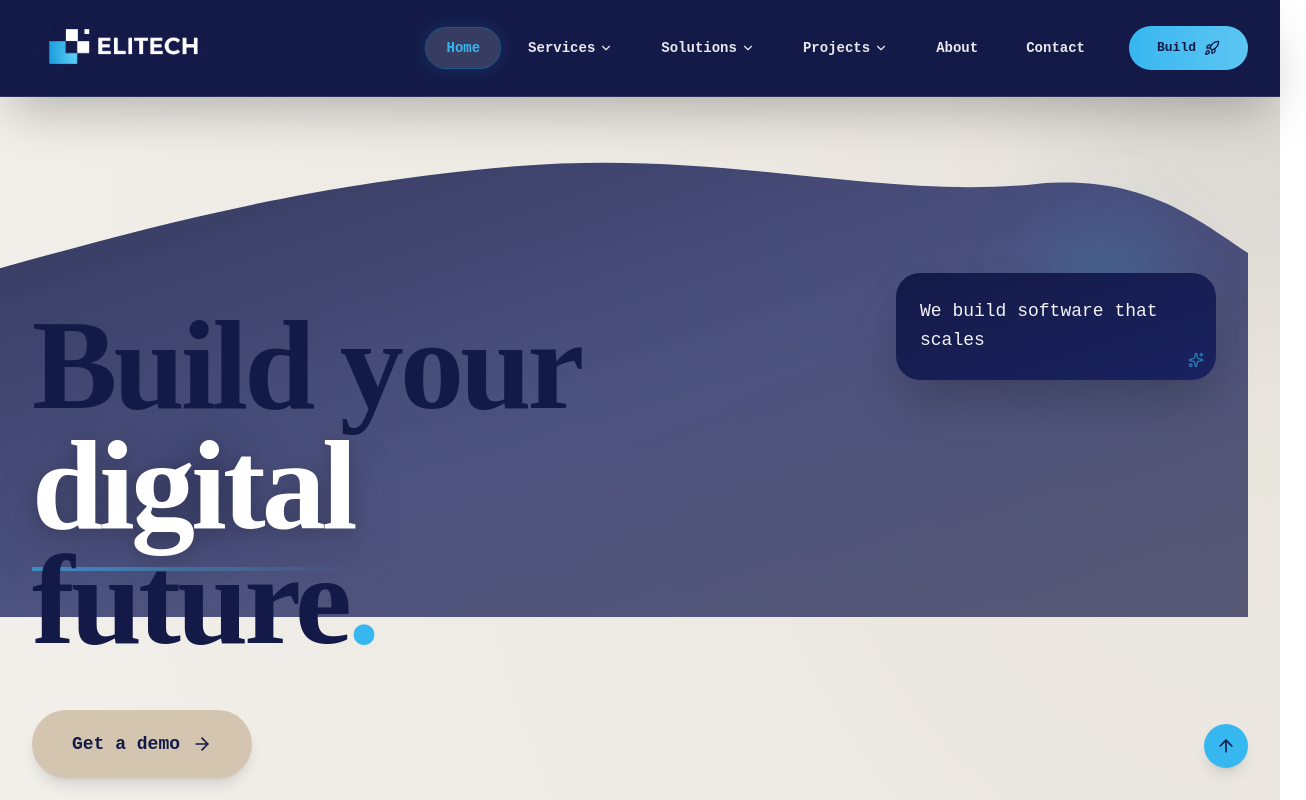
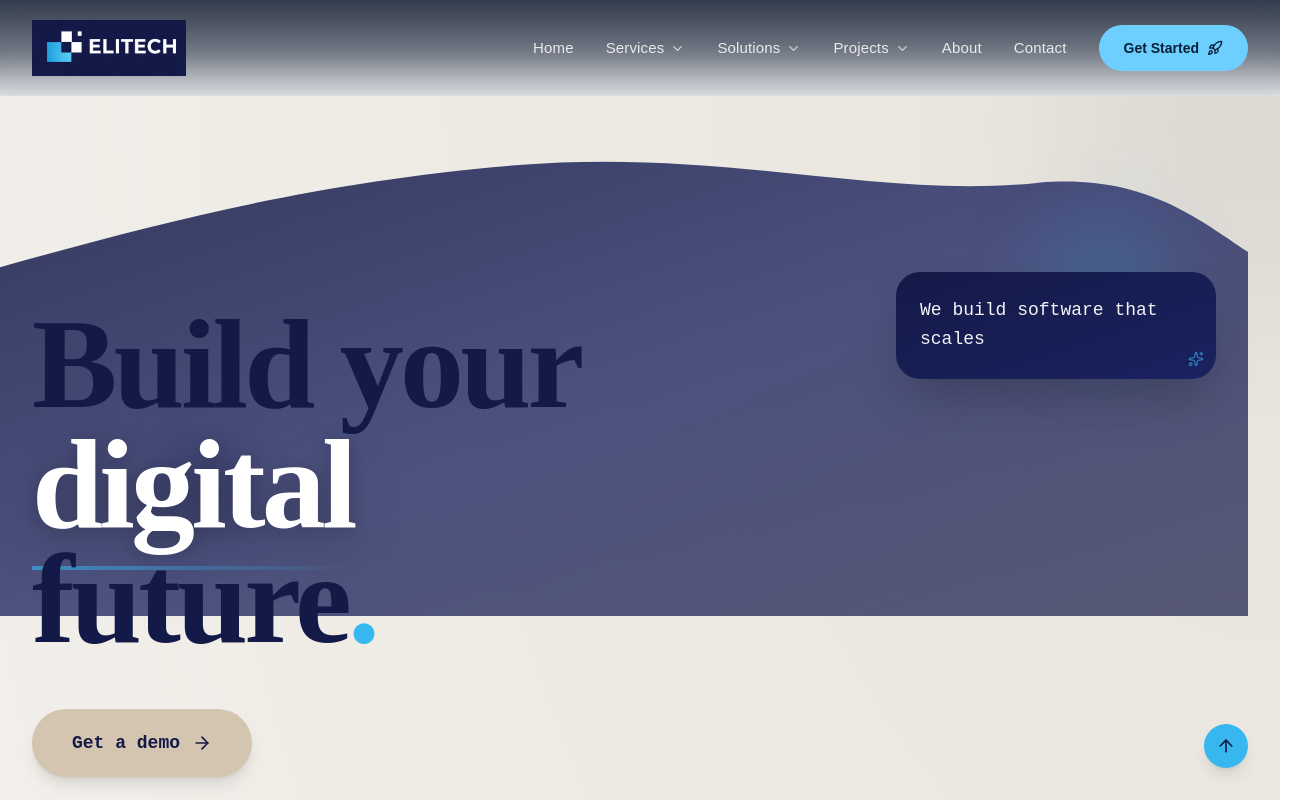
Before and after one commit to BossEl-566/Elitech_dev, a Next.js app in the folder elitech/: page / in a window 1280 px wide. Shown: the top 800 px of the page, 1306 px wide, since content can reach past the window. Built offline with nearby package versions, Linux system fonts and the light colour scheme.

Commit message:
made the header transparent

```diff
--- a/elitech/app/components/Header.tsx
+++ b/elitech/app/components/Header.tsx
@@ -165,38 +165,36 @@ function Header() {
   }, [pathname]);
 
   const navLinkBase =
-    "inline-flex items-center gap-1 rounded-full px-5 py-2.5 text-sm font-semibold transition-all duration-300";
+    "inline-flex items-center gap-1.5 text-[15px] font-medium tracking-[0.01em] text-white/85 transition-all duration-300";
 
-  const navLinkActive =
-    "bg-white/15 text-[#36B7F0] shadow-[0_0_0_1px_rgba(54,183,240,0.35),0_0_20px_rgba(54,183,240,0.18)]";
-
-  const navLinkInactive =
-    "text-white/90 hover:bg-white/10 hover:text-[#36B7F0]";
+  const navLinkActive = "text-[#7ed3ff]";
+  const navLinkInactive = "hover:text-white";
 
   const mobileLinkBase =
-    "flex items-center gap-3 rounded-2xl border px-5 py-4 text-base font-semibold transition-all duration-300";
+    "flex items-center gap-3 rounded-2xl border px-5 py-4 text-base font-medium transition-all duration-300";
 
   const mobileActive =
-    "border-[#36B7F0]/50 bg-[#36B7F0]/15 text-[#36B7F0] shadow-[0_0_0_1px_rgba(54,183,240,0.25),0_0_20px_rgba(54,183,240,0.16)]";
+    "border-[#55c8ff]/40 bg-[#55c8ff]/10 text-[#7ed3ff] shadow-[0_0_0_1px_rgba(85,200,255,0.14)]";
 
   const mobileInactive =
-    "border-white/15 bg-white/5 text-white hover:bg-white/10 hover:text-[#36B7F0]";
+    "border-white/10 bg-white/5 text-white/90 hover:bg-white/10 hover:text-white";
 
   return (
-    <header
-      className="sticky top-0 z-50 w-full border-b border-white/10 shadow-2xl"
-      style={{ backgroundColor: "#141a47", fontFamily: "monospace" }}
-    >
-      <div className="mx-auto flex h-20 max-w-7xl items-center justify-between px-4 sm:h-24 sm:px-6 lg:px-8">
+    <header className="fixed top-0 left-0 right-0 z-50 w-full font-[var(--font-poppins)]">
+      <div className="absolute inset-0 bg-[linear-gradient(180deg,rgba(3,14,35,0.82)_0%,rgba(3,14,35,0.56)_55%,rgba(3,14,35,0.12)_100%)]" />
+      <div className="absolute inset-0 backdrop-blur-[8px]" />
+      <div className="absolute inset-x-0 bottom-0 h-px bg-white/10" />
+
+      <div className="relative mx-auto flex h-20 max-w-7xl items-center justify-between px-4 sm:px-6 lg:h-24 lg:px-8">
         <Link
           href="/"
-          className="flex shrink-0 items-center transition duration-300 hover:scale-105"
+          className="flex shrink-0 items-center transition duration-300 hover:opacity-90"
           onClick={() => setMobileOpen(false)}
         >
-          <div className="relative h-10 w-37.5 sm:h-12 sm:w-45 md:h-14 md:w-52.5 lg:h-16 lg:w-57.5">
+          <div className="relative h-10 w-[132px] sm:h-12 sm:w-[150px] lg:h-14 lg:w-[170px]">
             <Image
               src={logo}
-              alt="ELITECH Logo"
+              alt="Elitech Logo"
               fill
               priority
               className="object-contain object-left"
@@ -204,8 +202,8 @@ function Header() {
           </div>
         </Link>
 
-        <div className="hidden items-center gap-6 lg:flex">
-          <nav className="flex items-center gap-2">
+        <div className="hidden items-center gap-8 lg:flex">
+          <nav className="flex items-center gap-8">
             {menuItems.map((item) => {
               const isActive = topLevelActiveMap[item.label];
 
@@ -215,36 +213,39 @@ function Header() {
                     href={item.href}
                     className={`${navLinkBase} ${isActive ? navLinkActive : navLinkInactive}`}
                   >
-                    {item.label}
+                    <span>{item.label}</span>
+
                     {!item.isHome && (
                       <ChevronDown
-                        size={14}
+                        size={15}
                         className={`transition-transform duration-300 group-hover:rotate-180 ${
-                          isActive ? "text-[#36B7F0]" : ""
+                          isActive ? "text-[#7ed3ff]" : "text-white/70"
                         }`}
                       />
                     )}
                   </Link>
 
                   {!item.isHome && item.sections && (
-                    <div className="invisible absolute left-1/2 top-full z-50 mt-4 w-230 -translate-x-1/2 rounded-3xl border border-slate-200 bg-white p-6 opacity-0 shadow-[0_20px_80px_rgba(0,0,0,0.25)] transition-all duration-300 group-hover:visible group-hover:opacity-100">
-                      <div
-                        className={`mb-5 rounded-2xl border px-4 py-3 ${
-                          isActive
-                            ? "border-[#36B7F0]/30 bg-[#36B7F0]/5"
-                            : "border-slate-100 bg-slate-50"
-                        }`}
-                      >
-                        <p className="text-sm font-semibold text-slate-900">
-                          {item.label}
-                        </p>
-                        <p className="text-xs text-slate-500">
-                          {isActive ? "Currently selected" : "Select a section below"}
-                        </p>
+                    <div className="invisible absolute left-1/2 top-full z-50 mt-6 w-[920px] -translate-x-1/2 rounded-[28px] border border-white/10 bg-[#081427]/95 p-6 opacity-0 shadow-[0_20px_70px_rgba(0,0,0,0.45)] backdrop-blur-xl transition-all duration-300 group-hover:visible group-hover:opacity-100">
+                      <div className="mb-5 flex items-center justify-between rounded-2xl border border-white/10 bg-white/[0.03] px-4 py-3">
+                        <div>
+                          <p className="text-sm font-semibold text-white">{item.label}</p>
+                          <p className="text-xs text-white/55">
+                            Explore our {item.label.toLowerCase()} offerings
+                          </p>
+                        </div>
+
+                        <Link
+                          href={item.href}
+                          className="inline-flex items-center gap-2 text-sm font-medium text-[#7ed3ff] transition hover:text-white"
+                        >
+                          View All
+                          <ArrowRight size={14} />
+                        </Link>
                       </div>
 
                       <div
-                        className={`grid gap-6 ${
+                        className={`grid gap-5 ${
                           item.sections.length >= 3 ? "lg:grid-cols-3" : "lg:grid-cols-2"
                         }`}
                       >
@@ -254,17 +255,18 @@ function Header() {
                           return (
                             <div
                               key={section.title}
-                              className="rounded-2xl border border-slate-100 bg-slate-50 p-5 transition-all duration-300 hover:border-[#36B7F0]/20 hover:shadow-lg"
+                              className="rounded-2xl border border-white/10 bg-white/[0.03] p-5 transition-all duration-300 hover:border-[#55c8ff]/25 hover:bg-white/[0.05]"
                             >
                               <div className="mb-4 flex items-start gap-3">
-                                <div className="rounded-xl bg-[#141a47] p-2">
-                                  <SectionIcon size={18} className="text-[#36B7F0]" />
+                                <div className="rounded-xl border border-[#55c8ff]/20 bg-[#55c8ff]/10 p-2.5">
+                                  <SectionIcon size={18} className="text-[#7ed3ff]" />
                                 </div>
+
                                 <div>
-                                  <h3 className="text-sm font-bold text-slate-900">
+                                  <h3 className="text-sm font-semibold text-white">
                                     {section.title}
                                   </h3>
-                                  <p className="mt-1 text-xs text-slate-500">
+                                  <p className="mt-1 text-xs leading-5 text-white/55">
                                     {section.description}
                                   </p>
                                 </div>
@@ -279,14 +281,14 @@ function Header() {
                                     <Link
                                       key={link.name}
                                       href={link.href}
-                                      className={`flex items-center gap-3 rounded-xl px-3 py-2 text-sm font-medium transition-all duration-300 ${
+                                      className={`flex items-center gap-3 rounded-xl px-3 py-2.5 text-sm transition-all duration-300 ${
                                         isChildActive
-                                          ? "bg-[#36B7F0]/12 text-[#36B7F0] shadow-[inset_0_0_0_1px_rgba(54,183,240,0.22)]"
-                                          : "text-slate-700 hover:bg-[#36B7F0]/10 hover:text-[#36B7F0]"
+                                          ? "bg-[#55c8ff]/12 text-[#7ed3ff]"
+                                          : "text-white/78 hover:bg-white/[0.05] hover:text-white"
                                       }`}
                                     >
-                                      <LinkIcon size={15} />
-                                      {link.name}
+                                      <LinkIcon size={16} />
+                                      <span>{link.name}</span>
                                     </Link>
                                   );
                                 })}
@@ -294,18 +296,6 @@ function Header() {
                             </div>
                           );
                         })}
-                      </div>
-
-                      <div className="mt-6 border-t border-slate-100 pt-4">
-                        <Link
-                          href={item.href}
-                          className={`inline-flex items-center gap-2 text-sm font-semibold transition ${
-                            isActive ? "text-[#36B7F0]" : "text-[#141a47] hover:text-[#36B7F0]"
-                          }`}
-                        >
-                          View All {item.label}
-                          <ArrowRight size={14} />
-                        </Link>
                       </div>
                     </div>
                   )}
@@ -330,21 +320,17 @@ function Header() {
 
           <Link
             href="/contact"
-            className="group relative inline-flex items-center gap-2 overflow-hidden rounded-full bg-linear-to-r from-[#36B7F0] to-[#5CC6F3] px-7 py-3 font-bold text-[#141a47] transition-all duration-300 hover:scale-105 hover:shadow-xl"
+            className="inline-flex items-center gap-2 rounded-full border border-[#7ed3ff]/30 bg-[#6dcfff] px-6 py-3 text-sm font-semibold text-[#072038] transition-all duration-300 hover:scale-[1.02] hover:bg-[#8bd9ff]"
           >
-            <span className="relative z-10">Build</span>
-            <Rocket
-              size={16}
-              className="relative z-10 transition-transform group-hover:translate-x-1"
-            />
-            <div className="absolute inset-0 bg-linear-to-r from-[#5CC6F3] to-[#36B7F0] opacity-0 transition-opacity duration-300 group-hover:opacity-100" />
+            Get Started
+            <Rocket size={16} />
           </Link>
         </div>
 
         <button
           type="button"
           onClick={() => setMobileOpen((prev) => !prev)}
-          className="inline-flex items-center justify-center rounded-full border border-white/20 bg-white/10 p-2.5 text-white transition-all duration-300 hover:bg-white/20 lg:hidden"
+          className="inline-flex items-center justify-center rounded-full border border-white/15 bg-white/10 p-2.5 text-white transition-all duration-300 hover:bg-white/15 lg:hidden"
           aria-label="Toggle menu"
         >
           {mobileOpen ? <X size={22} /> : <Menu size={22} />}
@@ -352,7 +338,7 @@ function Header() {
       </div>
 
       {mobileOpen && (
-        <div className="fixed inset-x-0 top-20 z-50 max-h-[calc(100vh-5rem)] overflow-y-auto border-t border-white/10 bg-[#141a47] lg:hidden sm:top-24 sm:max-h-[calc(100vh-6rem)]">
+        <div className="absolute inset-x-0 top-full z-50 border-t border-white/10 bg-[#071325]/95 backdrop-blur-xl lg:hidden">
           <div className="mx-auto max-w-7xl px-4 py-5 sm:px-6">
             <nav className="flex flex-col gap-3">
               <Link
@@ -360,7 +346,7 @@ function Header() {
                 onClick={() => setMobileOpen(false)}
                 className={`${mobileLinkBase} ${pathname === "/" ? mobileActive : mobileInactive}`}
               >
-                <Home size={20} className="text-[#36B7F0]" />
+                <Home size={20} className="text-[#7ed3ff]" />
                 Home
               </Link>
 
@@ -375,24 +361,22 @@ function Header() {
                       key={item.label}
                       className={`overflow-hidden rounded-2xl border transition-all duration-300 ${
                         isTopActive
-                          ? "border-[#36B7F0]/40 bg-[#36B7F0]/10 shadow-[0_0_0_1px_rgba(54,183,240,0.18),0_0_20px_rgba(54,183,240,0.12)]"
-                          : "border-white/15 bg-white/5"
+                          ? "border-[#55c8ff]/30 bg-[#55c8ff]/10"
+                          : "border-white/10 bg-white/[0.04]"
                       }`}
                     >
                       <button
                         type="button"
                         onClick={() => toggleMobileDropdown(item.label)}
-                        className={`flex w-full items-center justify-between px-5 py-4 text-left text-base font-semibold transition ${
-                          isTopActive
-                            ? "text-[#36B7F0]"
-                            : "text-white hover:bg-white/10"
+                        className={`flex w-full items-center justify-between px-5 py-4 text-left text-base font-medium transition ${
+                          isTopActive ? "text-[#7ed3ff]" : "text-white"
                         }`}
                       >
                         <span>{item.label}</span>
                         <ChevronDown
                           size={20}
                           className={`transition-all duration-300 ${
-                            isOpen ? "rotate-180 text-[#36B7F0]" : ""
+                            isOpen ? "rotate-180 text-[#7ed3ff]" : "text-white/70"
                           }`}
                         />
                       </button>
@@ -402,10 +386,10 @@ function Header() {
                           <Link
                             href={item.href}
                             onClick={() => setMobileOpen(false)}
-                            className={`block rounded-xl px-4 py-3 text-sm font-semibold transition-all duration-300 ${
+                            className={`block rounded-xl px-4 py-3 text-sm font-medium transition-all duration-300 ${
                               isPathActive(item.href)
-                                ? "bg-[#36B7F0]/15 text-[#36B7F0]"
-                                : "text-white/90 hover:bg-white/10 hover:text-[#36B7F0]"
+                                ? "bg-[#55c8ff]/12 text-[#7ed3ff]"
+                                : "text-white/85 hover:bg-white/10 hover:text-white"
                             }`}
                           >
                             View All {item.label}
@@ -417,12 +401,12 @@ function Header() {
                             return (
                               <div key={section.title}>
                                 <div className="mb-3 flex items-center gap-2">
-                                  <SectionIcon size={18} className="text-[#36B7F0]" />
+                                  <SectionIcon size={18} className="text-[#7ed3ff]" />
                                   <div>
-                                    <h3 className="text-sm font-bold text-[#36B7F0]">
+                                    <h3 className="text-sm font-semibold text-[#7ed3ff]">
                                       {section.title}
                                     </h3>
-                                    <p className="text-xs text-white/60">
+                                    <p className="text-xs text-white/55">
                                       {section.description}
                                     </p>
                                   </div>
@@ -438,10 +422,10 @@ function Header() {
                                         key={link.name}
                                         href={link.href}
                                         onClick={() => setMobileOpen(false)}
-                                        className={`flex items-center gap-3 rounded-xl px-4 py-2.5 text-sm font-medium transition-all duration-300 ${
+                                        className={`flex items-center gap-3 rounded-xl px-4 py-2.5 text-sm transition-all duration-300 ${
                                           isChildActive
-                                            ? "bg-[#36B7F0]/15 text-[#36B7F0] shadow-[inset_0_0_0_1px_rgba(54,183,240,0.2)]"
-                                            : "text-white/85 hover:bg-white/10 hover:text-[#36B7F0]"
+                                            ? "bg-[#55c8ff]/12 text-[#7ed3ff]"
+                                            : "text-white/80 hover:bg-white/10 hover:text-white"
                                         }`}
                                       >
                                         <LinkIcon size={16} />
@@ -477,9 +461,9 @@ function Header() {
               <Link
                 href="/contact"
                 onClick={() => setMobileOpen(false)}
-                className="mt-2 inline-flex items-center justify-center gap-2 rounded-full bg-linear-to-r from-[#36B7F0] to-[#5CC6F3] px-6 py-4 text-base font-bold text-[#141a47] transition-all duration-300 hover:scale-[1.02] hover:shadow-xl"
+                className="mt-2 inline-flex items-center justify-center gap-2 rounded-full bg-[#6dcfff] px-6 py-4 text-base font-semibold text-[#072038] transition-all duration-300 hover:bg-[#8bd9ff]"
               >
-                Build
+                Get Started
                 <Rocket size={18} />
               </Link>
             </nav>
--- a/elitech/app/layout.tsx
+++ b/elitech/app/layout.tsx
@@ -1,12 +1,19 @@
 import type { Metadata } from "next";
+import { Poppins } from "next/font/google";
 import Header from "./components/Header";
 import Footer from "./components/Footer";
 import "./globals.css";
 
+const poppins = Poppins({
+  subsets: ["latin"],
+  weight: ["400", "500", "600", "700"],
+  variable: "--font-poppins",
+});
 
 export const metadata: Metadata = {
   title: "Elitech",
-  description: "Best Software Development Company in Ghana - Elitech is a leading software development company in Ghana, offering top-notch services to clients worldwide. With a team of skilled developers and a commitment to excellence, we deliver innovative solutions that drive business success. Contact us today to discuss your project and experience the Elitech difference.",
+  description:
+    "Best Software Development Company in Ghana - Elitech is a leading software development company in Ghana, offering top-notch services to clients worldwide. With a team of skilled developers and a commitment to excellence, we deliver innovative solutions that drive business success. Contact us today to discuss your project and experience the Elitech difference.",
 };
 
 export default function RootLayout({
@@ -16,9 +23,11 @@ export default function RootLayout({
 }) {
   return (
     <html lang="en">
-      <body className="min-h-screen flex flex-col">
+      <body
+        className={`${poppins.variable} min-h-screen flex flex-col bg-[#06111f] text-white`}
+      >
         <Header />
-        <main className="flex-1">
+        <main className="flex-1 pt-20 lg:pt-24">
           {children}
         </main>
         <Footer />
```
